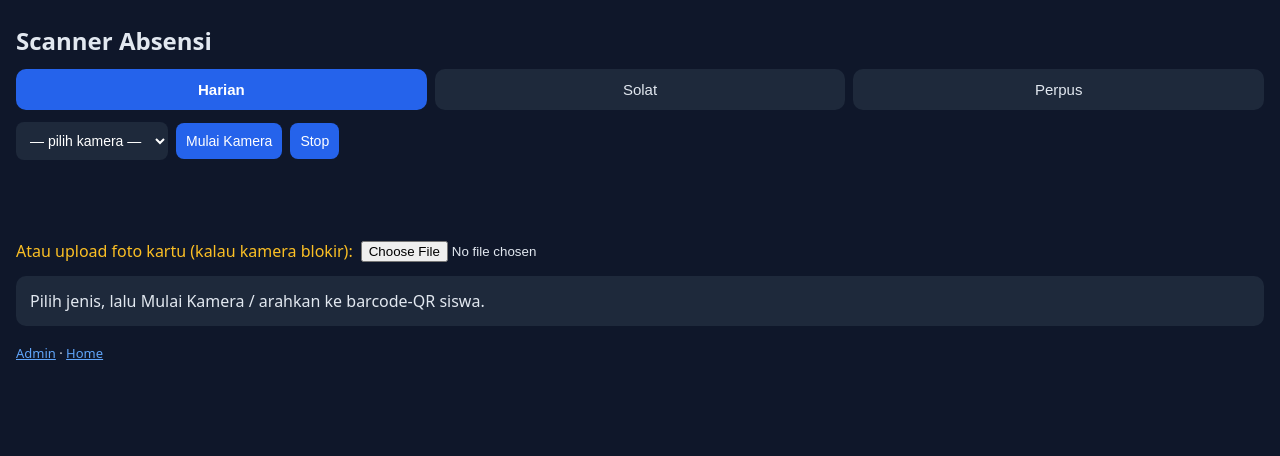
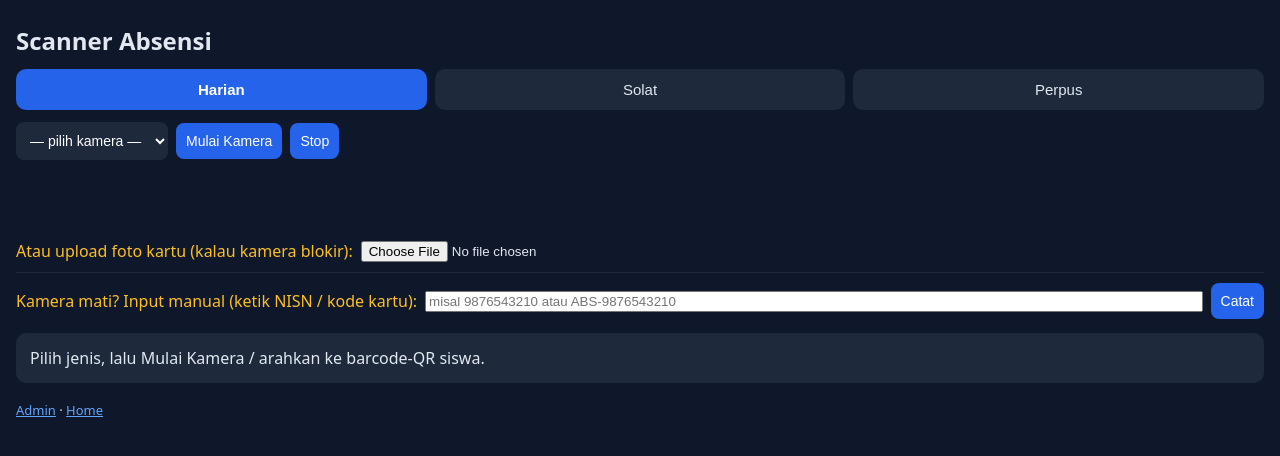
Before and after one commit to yudisimoet-ctrl/absensi-kartu-pelajar, a Flask app: page /scanner in a window 1280 px wide. Shown: the top 456 px of the page. Run offline with Flask 3, Linux system fonts and the light colour scheme; some libraries are stand-ins or nearby versions.

Commit message:
Scanner: input manual (NISN/kode) + pesan reset izin kamera

```diff
--- a/templates/scanner.html
+++ b/templates/scanner.html
@@ -41,6 +41,12 @@
 <div class="ctrls">
   <label class="warn">Atau upload foto kartu (kalau kamera blokir):</label>
   <input type="file" id="upfile" accept="image/*" onchange="scanFile()">
+</div>
+
+<div class="ctrls" style="border-top:1px solid #1e293b;padding-top:10px">
+  <label class="warn">Kamera mati? Input manual (ketik NISN / kode kartu):</label>
+  <input id="manual" placeholder="misal 9876543210 atau ABS-9876543210" style="flex:2">
+  <button class="act" onclick="submitManual()">Catat</button>
 </div>
 
 <div id="hasil">Pilih jenis, lalu Mulai Kamera / arahkan ke barcode-QR siswa.</div>
@@ -93,12 +99,32 @@ async function startCam(){
     await scanner.start(devId, config, onScan, ()=>{});
     running=true;
   }catch(e){
-    // fallback: coba kamera pertama
-    try{ await scanner.start({facingMode:"user"}, config, onScan, ()=>{}); running=true; }
-    catch(e2){ out.innerHTML='<span class="err">Kamera gagal: '+e2+'</span>'; }
+    const msg=String(e);
+    if(msg.includes('NotAllowed') || msg.includes('Permission')){
+      out.innerHTML='<span class="err">Izin kamera ditolak. Cara reset di Chrome HP: ketuk ikon 🔒 di address bar → Izin Situs → Kamera → pilih "Izinkan", lalu refresh. Atau pakai input manual di bawah.</span>';
+    } else {
+      try{ await scanner.start({facingMode:"user"}, config, onScan, ()=>{}); running=true; }
+      catch(e2){ out.innerHTML='<span class="err">Kamera gagal: '+e2+'</span>'; }
+    }
   }
 }
 async function stopCam(){ if(running){ try{await scanner.stop();}catch(e){} running=false; } }
+
+async function submitManual(){
+  const v=document.getElementById('manual').value.trim();
+  if(!v){ alert('ketik NISN atau kode kartu'); return; }
+  // normalisasi: kalau cuma angka, ubah jadi ABS-xxx
+  let kode=v.toUpperCase();
+  if(/^\d+$/.test(v)) kode='ABS-'+v;
+  out.innerHTML='<span class="ok">Memproses…</span>';
+  try{
+    const r=await fetch('/api/log',{method:'POST',headers:{'Content-Type':'application/json'},
+      body:JSON.stringify({kode,jenis})});
+    const d=await r.json();
+    if(d.ok){out.innerHTML=`<span class="ok">✔ ${d.nama} (${d.kelas||'-'}) · ${d.jenis} · ${d.waktu}</span>`; document.getElementById('manual').value='';}
+    else{out.innerHTML=`<span class="err">✘ ${d.msg}</span>`;}
+  }catch(e){out.innerHTML=`<span class="err">✘ ${e}</span>`;}
+}
 
 async function onScan(decoded){
   if(running){ await scanner.pause(); }
```
